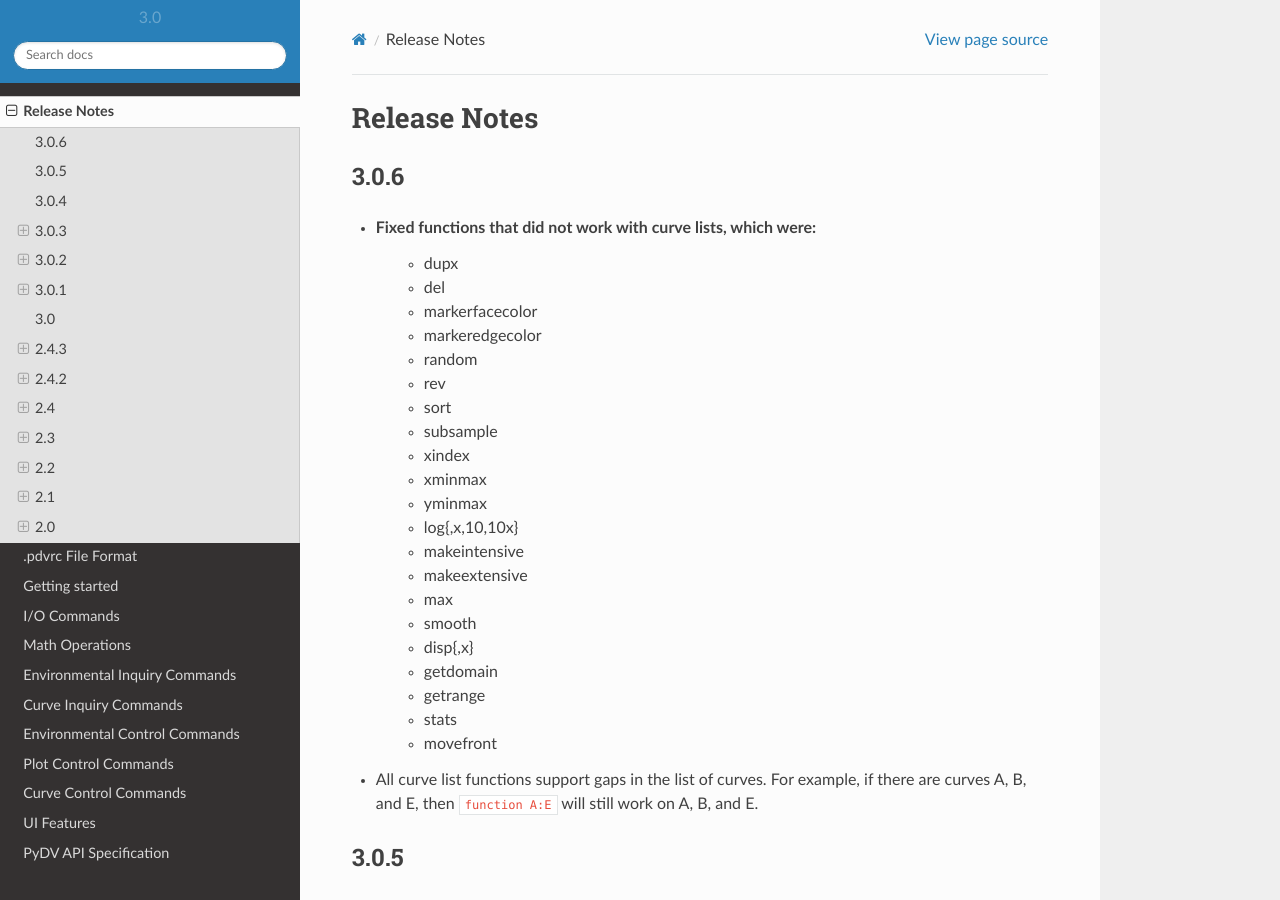
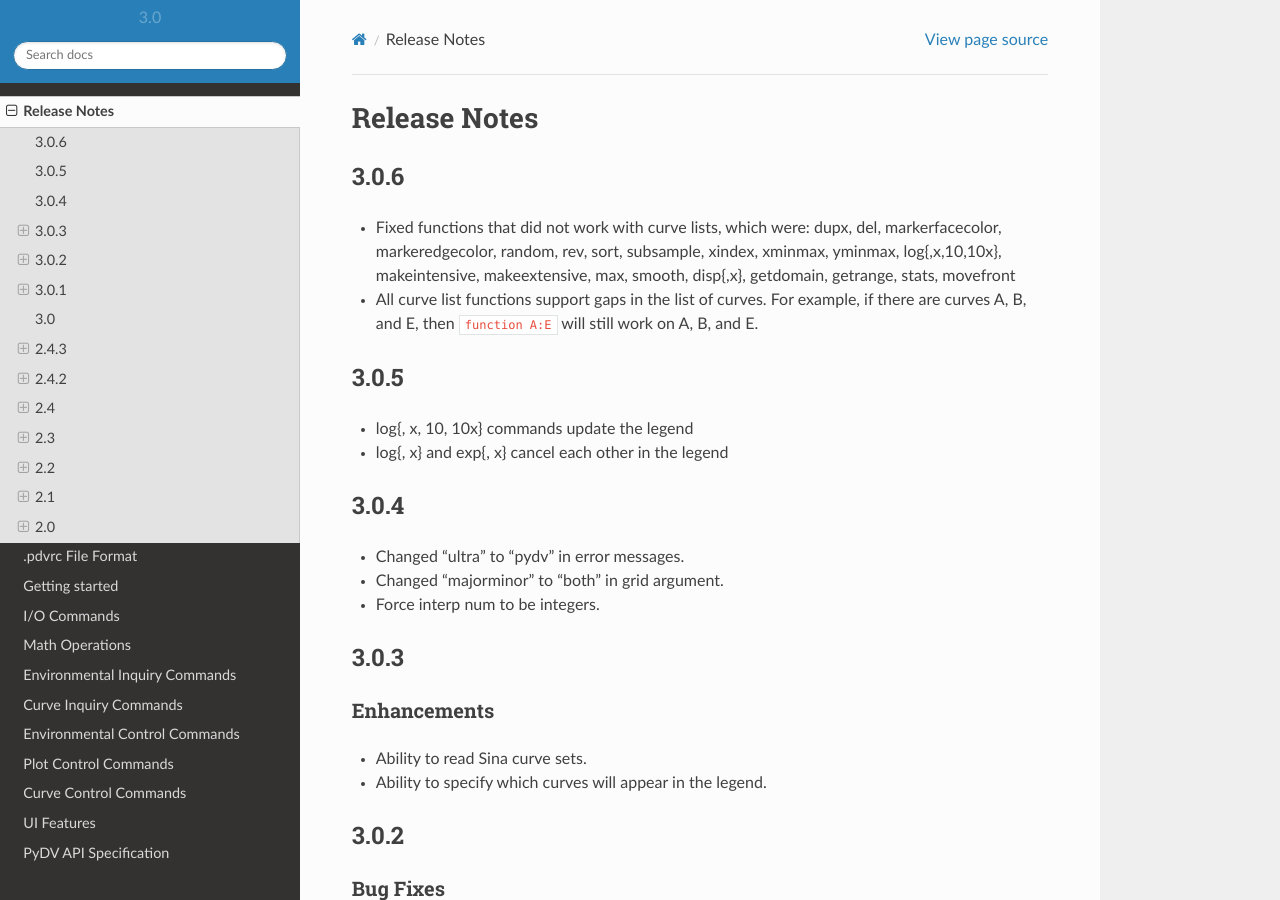
Before and after one commit to LLNL/PyDV, a Sphinx documentation site: the page built from pydv/docs/release_notes.rst, in a window 1280 px wide and 900 px high. Built offline with Sphinx 7.4.7 and the Read the Docs theme 2.0.0, drawn with Linux system fonts in a browser that asks for light colours.

```diff
--- a/pydv/docs/release_notes.rst
+++ b/pydv/docs/release_notes.rst
@@ -5,28 +5,10 @@ Release Notes
 
 3.0.6
 -----
-* Fixed functions that did not work with curve lists, which were:
-   * dupx
-   * del
-   * markerfacecolor
-   * markeredgecolor
-   * random
-   * rev
-   * sort
-   * subsample
-   * xindex
-   * xminmax
-   * yminmax
-   * log{,x,10,10x}
-   * makeintensive
-   * makeextensive
-   * max
-   * smooth
-   * disp{,x}
-   * getdomain
-   * getrange
-   * stats
-   * movefront
+* Fixed functions that did not work with curve lists, which were: dupx, del,
+  markerfacecolor, markeredgecolor, random, rev, sort, subsample, xindex, xminmax,
+  yminmax, log{,x,10,10x}, makeintensive, makeextensive, max, smooth, disp{,x},
+  getdomain, getrange, stats, movefront
 * All curve list functions support gaps in the list of curves. For example,
   if there are curves A, B, and E, then ``function A:E`` will still work on
   A, B, and E.
```
